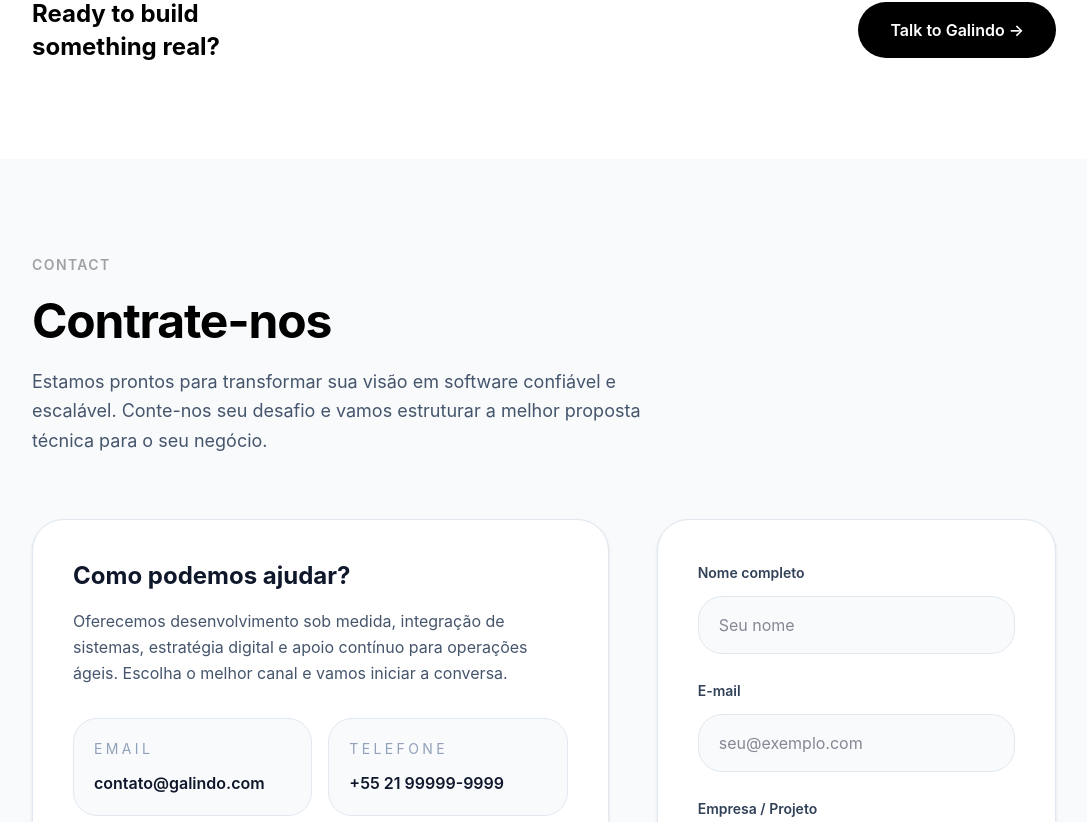
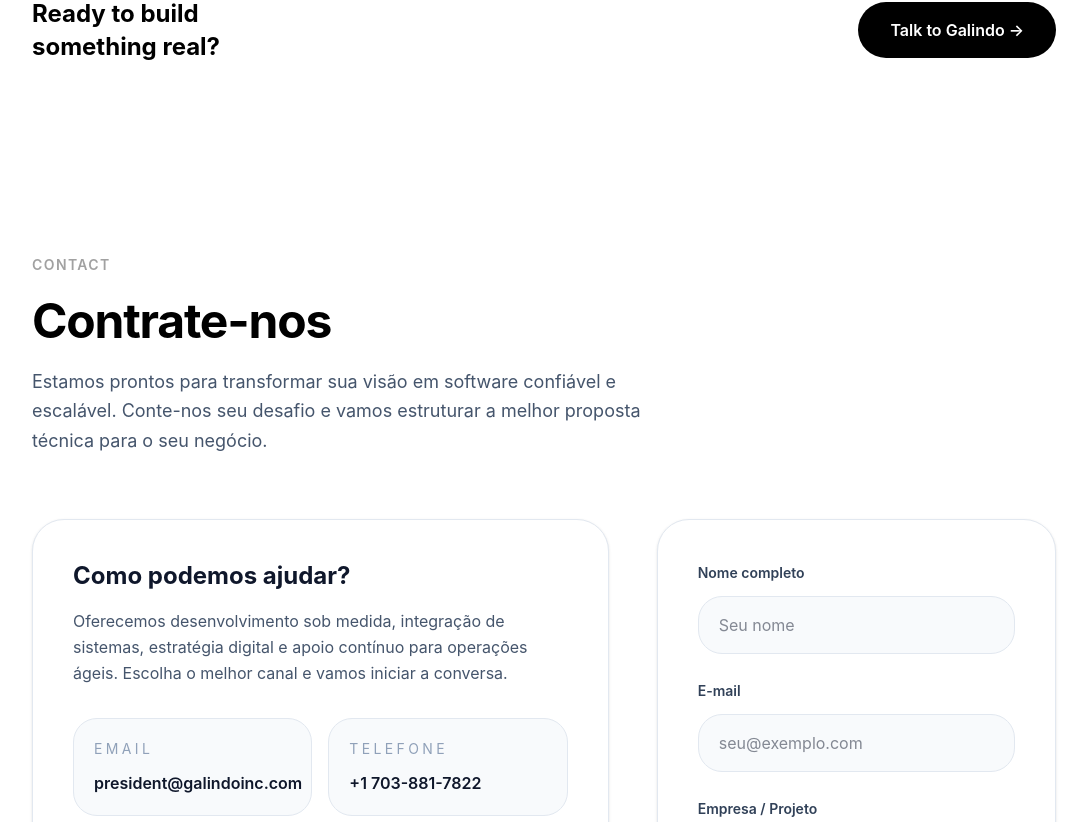
Before and after one commit to galindo-consulting-group/galindo-consulting-redesign, a React (Vite) app: page / in a window 1280 px wide. Shown: the part 4298-5120 px from the top of the page, without its empty margins (96-1183 px from the left). Built offline with nearby package versions, Linux system fonts and the light colour scheme.

Commit message:
color update and div of the contract us

```diff
--- a/src/components/ContactUs.tsx
+++ b/src/components/ContactUs.tsx
@@ -1,6 +1,6 @@
 export default function ContactUs() {
   return (
-    <section id="contact" className="py-24 px-6 bg-slate-50 border-b border-slate-200">
+    <section id="contact" className="py-24 px-6 bg-white border-b border-slate-200">
       <div className="max-w-5xl mx-auto">
         <div className="mb-16">
           <p className="text-sm font-semibold uppercase tracking-widest text-neutral-400 mb-4">
@@ -32,15 +32,16 @@
                     Email
                   </p>
                   <p className="text-base font-semibold text-slate-900">
-                    contato@galindo.com
+                    president@galindoinc.com
                   </p>
                 </div>
+
                 <div className="rounded-3xl bg-slate-50 p-5 border border-slate-200">
                   <p className="text-sm uppercase tracking-[0.24em] text-slate-400 mb-3">
                     Telefone
                   </p>
                   <p className="text-base font-semibold text-slate-900">
-                    +55 21 99999-9999
+                    +1 703-881-7822
                   </p>
                 </div>
               </div>
@@ -107,7 +108,7 @@
 
             <button
               type="submit"
-              className="inline-flex w-full items-center justify-center rounded-full bg-slate-900 px-8 py-4 text-base font-semibold text-white transition-colors duration-200 hover:bg-slate-800"
+              className="inline-flex w-full items-center justify-center rounded-full bg-slate-900 px-8 py-4 text-base font-semibold text-white transition-colors duration-200 hover:bg-gray-800"
             >
               Solicitar proposta
             </button>
```
